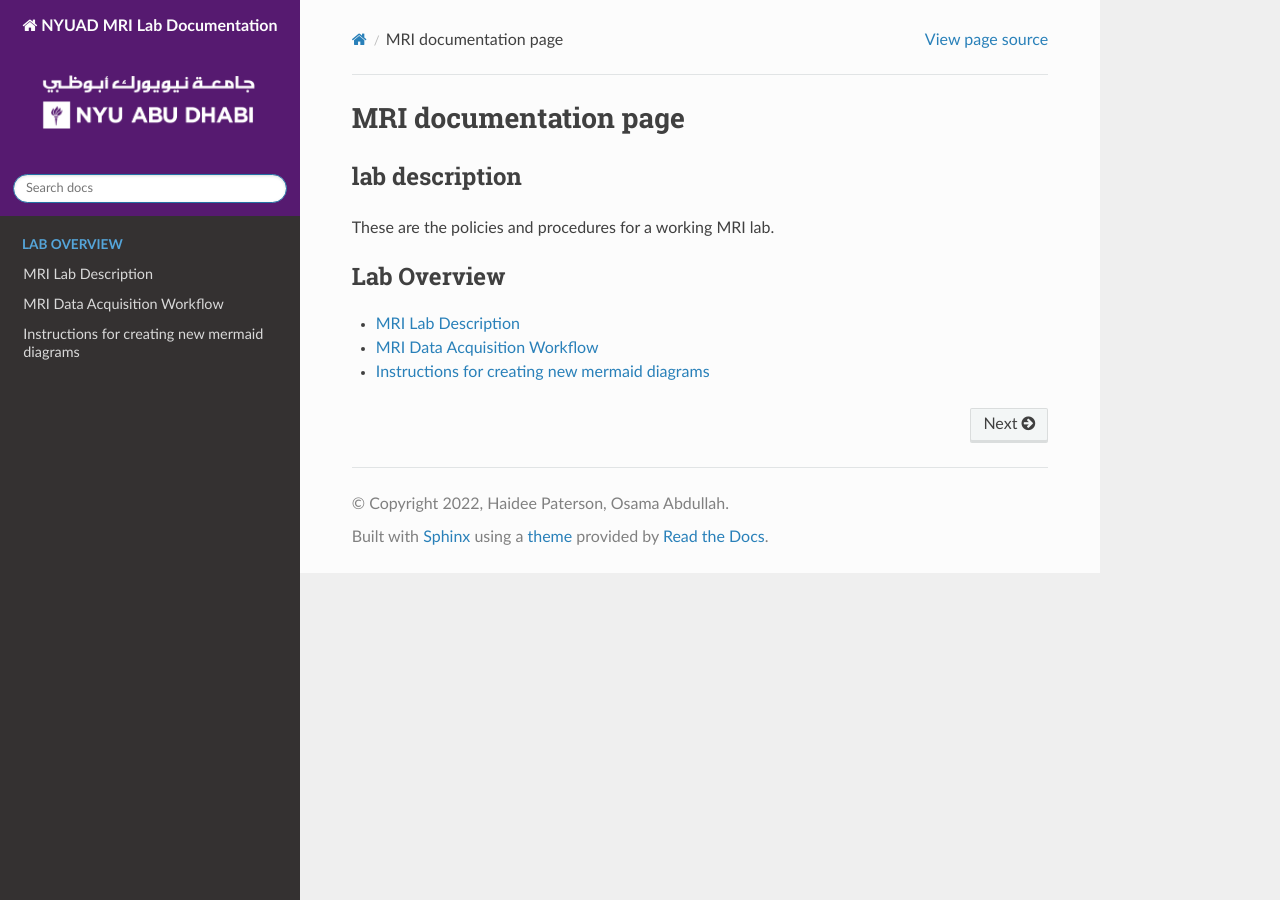
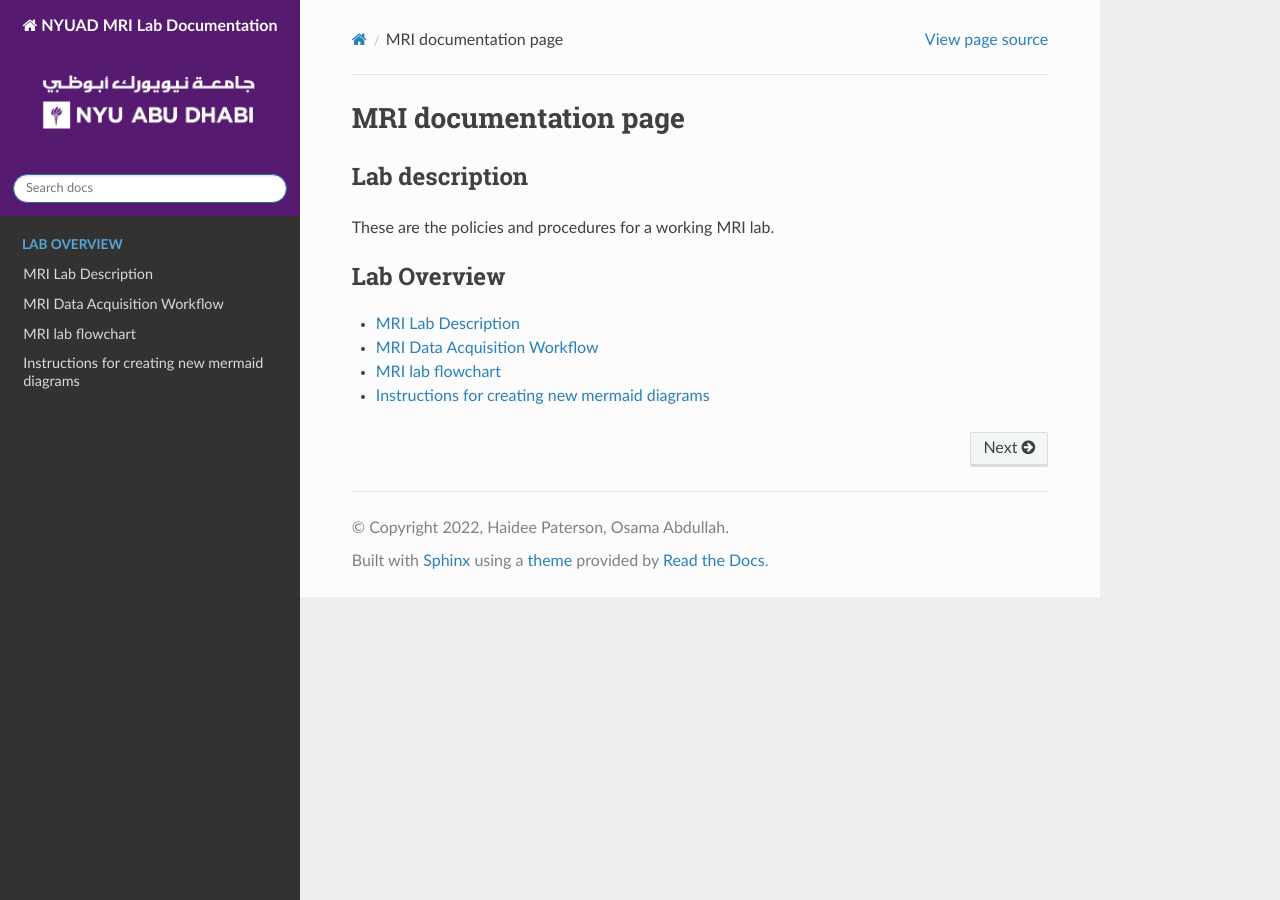
Before and after one commit to BioMedicalImaging-Core-NYUAD/brainimaging-lab-documentation, a Sphinx documentation site: the page built from docs/source/index.rst, in a window 1280 px wide. Built offline with Sphinx 7.4.7 and the Read the Docs theme 3.1.0, drawn with Linux system fonts in a browser that asks for light colours; some of the changed lines change nothing that is shown.

Commit message:
add numbers to filenames

```diff
--- a/docs/source/processes.rst
+++ b/docs/source/3-processes.rst
@@ -1,3 +1,7 @@
+MRI lab flowchart
+=================
+
+
 .. mermaid::
    :align: center
    :caption: "MEG Lab Flowchart"
--- a/docs/source/index.rst
+++ b/docs/source/index.rst
@@ -1,7 +1,7 @@
 MRI documentation page
 ######################
 
-lab description
+Lab description
 ===============
 
 
@@ -11,7 +11,7 @@
 .. toctree::
     :caption: Lab Overview
 
-    mri_lab_description
-    process_diagram
-    processes
-    instructions
+    1-mri_lab_description
+    2-process_diagram
+    3-processes
+    4-instructions
```
Also changed, not shown: docs/source/1-mri_lab_description.rst (renamed from docs/source/mri_lab_description.rst), docs/source/2-process_diagram.rst (renamed from docs/source/process_diagram.rst), docs/source/4-instructions.rst (renamed from docs/source/instructions.rst).
